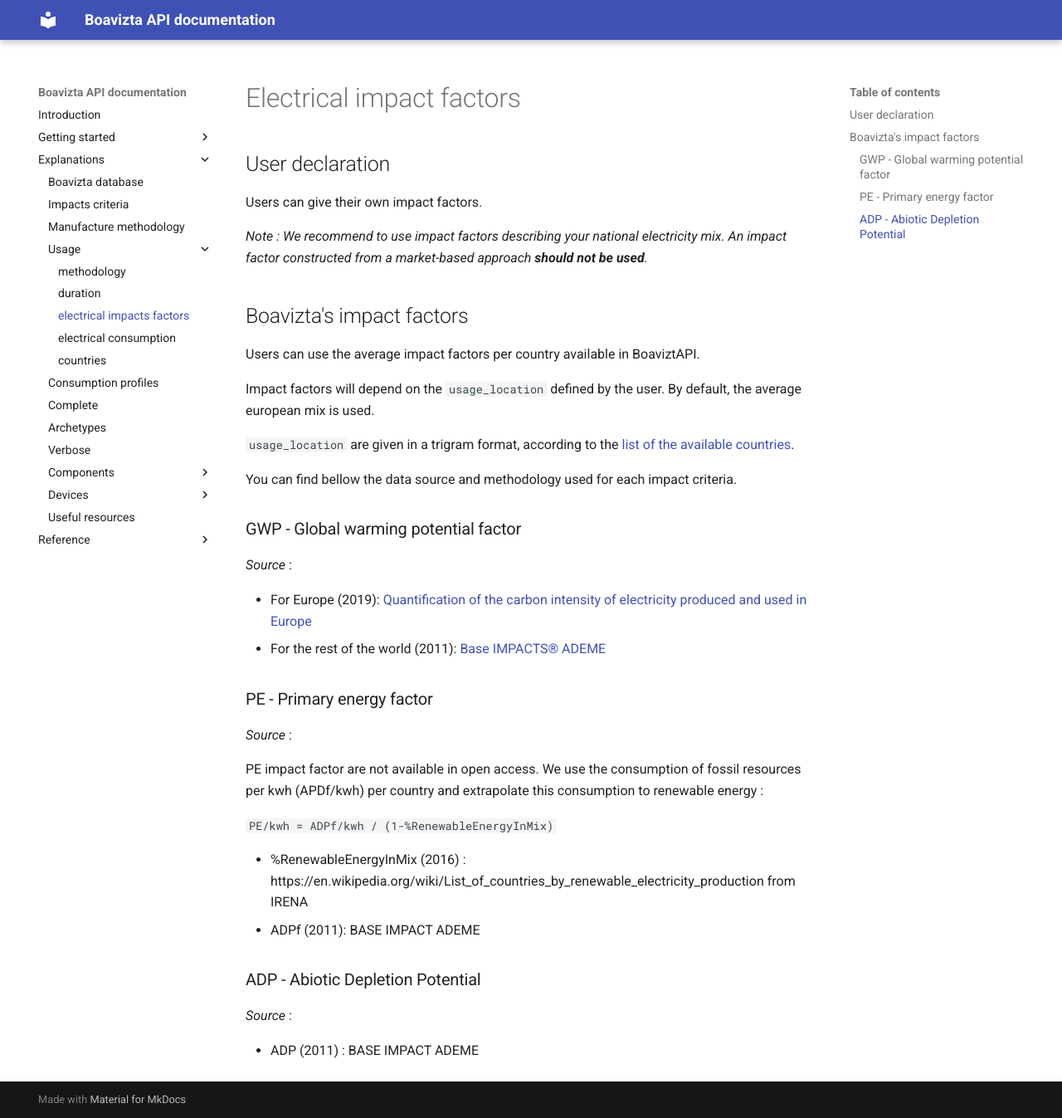
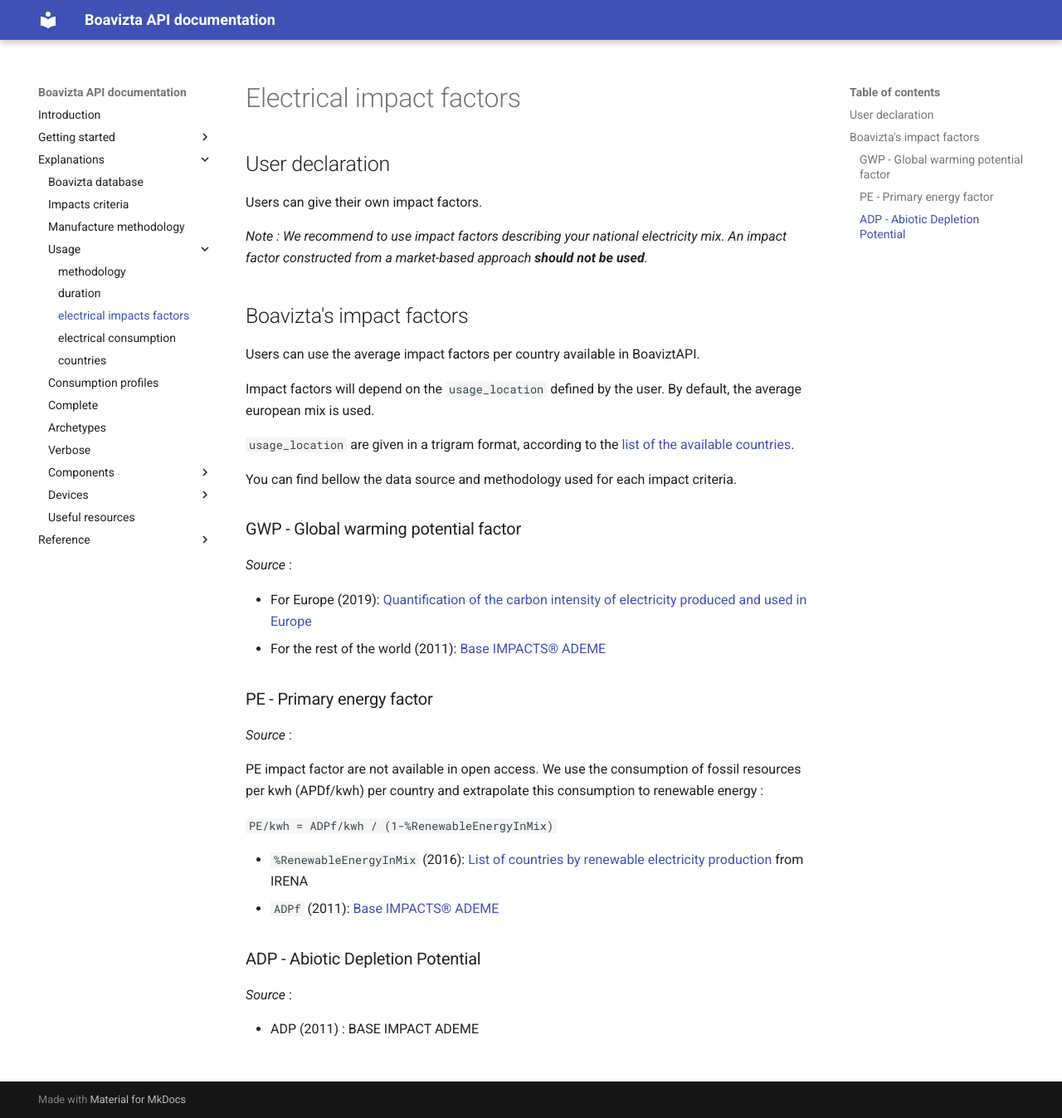
Before and after one commit to Boavizta/boaviztapi, an MkDocs documentation site: the page built from docs/docs/Explanations/usage/elec_factors.md, in a window 1280 px wide and 1347 px high. Shown: the whole window at 83% size. Built offline with MkDocs 1.6.1 and Material for MkDocs 9.7.7, drawn with Linux system fonts in a browser that asks for light colours.

Commit message:
docs: update sources and add links to PE impacts

````diff
--- a/docs/docs/Explanations/usage/elec_factors.md
+++ b/docs/docs/Explanations/usage/elec_factors.md
@@ -34,8 +34,8 @@
 
 ```PE/kwh = ADPf/kwh / (1-%RenewableEnergyInMix)```
 
-* %RenewableEnergyInMix (2016) : https://en.wikipedia.org/wiki/List_of_countries_by_renewable_electricity_production from IRENA
-* ADPf (2011): BASE IMPACT ADEME
+* `%RenewableEnergyInMix` (2016): [List of countries by renewable electricity production](https://en.wikipedia.org/wiki/List_of_countries_by_renewable_electricity_production) from IRENA
+* `ADPf` (2011): [Base IMPACTS® ADEME](https://base-impacts.ademe.fr/)
 
 ### ADP - Abiotic Depletion Potential
 
````
